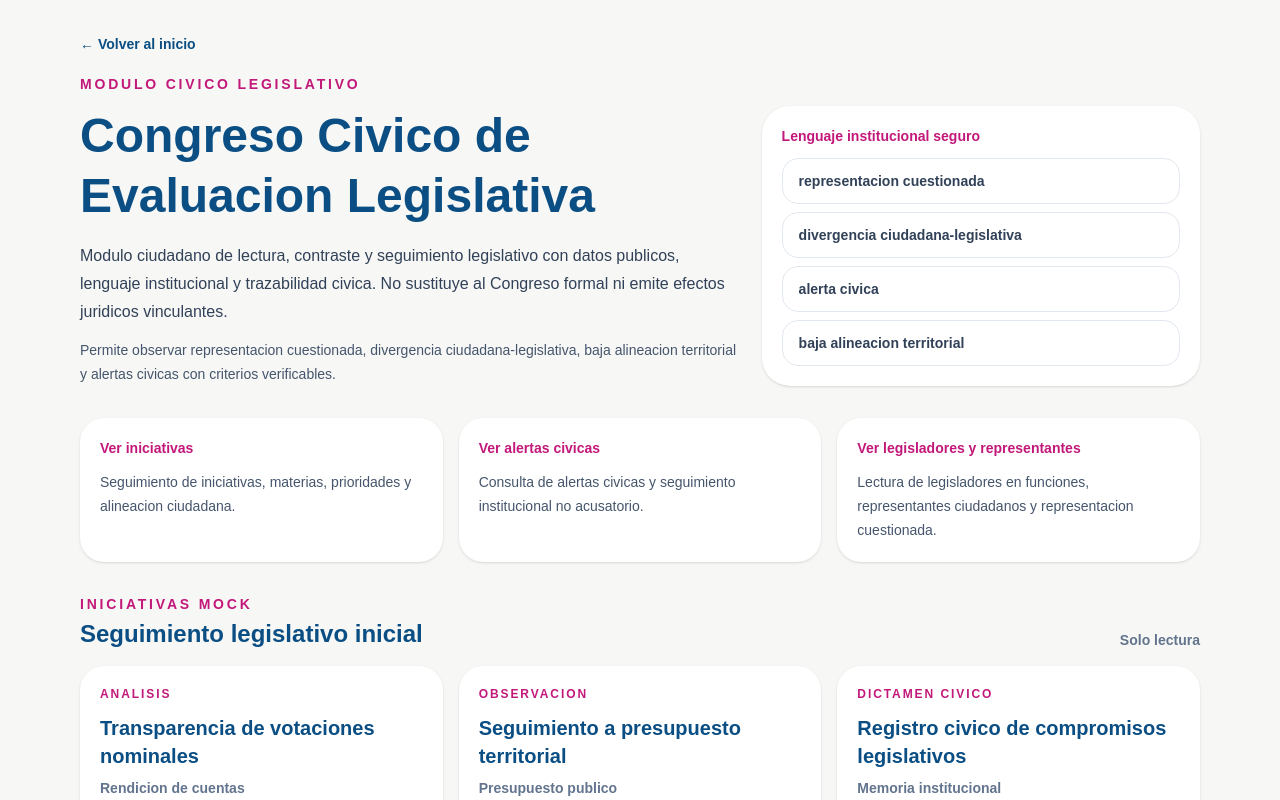
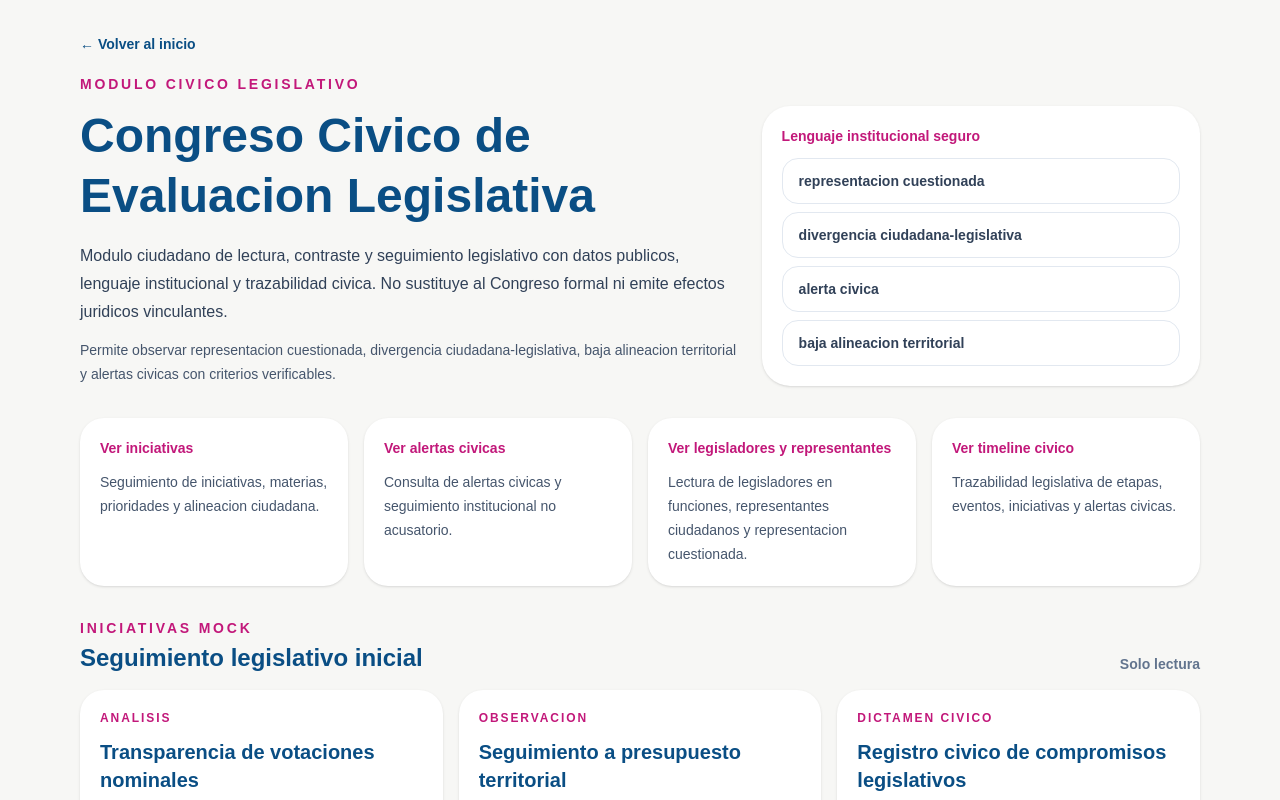
Before and after one commit to TecnocraciaParticipativaMexico/Plataforma, a Next.js app in the folder web/: page /congreso-civico in a window 1280 px wide. Shown: the top 800 px of the page. Built offline with nearby package versions, Linux system fonts and the light colour scheme.

Commit message:
feat: link Congreso Civico timeline

```diff
--- a/web/app/congreso-civico/page.tsx
+++ b/web/app/congreso-civico/page.tsx
@@ -43,6 +43,11 @@ const accesosCongresoCivico = [
     descripcion:
       "Lectura de legisladores en funciones, representantes ciudadanos y representacion cuestionada.",
   },
+  {
+    href: "/congreso-civico/timeline",
+    titulo: "Ver timeline civico",
+    descripcion: "Trazabilidad legislativa de etapas, eventos, iniciativas y alertas civicas.",
+  },
 ] as const;
 
 export default function CongresoCivicoPage() {
@@ -86,7 +91,7 @@ export default function CongresoCivicoPage() {
           </div>
         </section>
 
-        <section className="mb-8 grid gap-4 md:grid-cols-3">
+        <section className="mb-8 grid gap-4 md:grid-cols-2 lg:grid-cols-4">
           {accesosCongresoCivico.map((acceso) => (
             <Link
               key={acceso.href}
```
